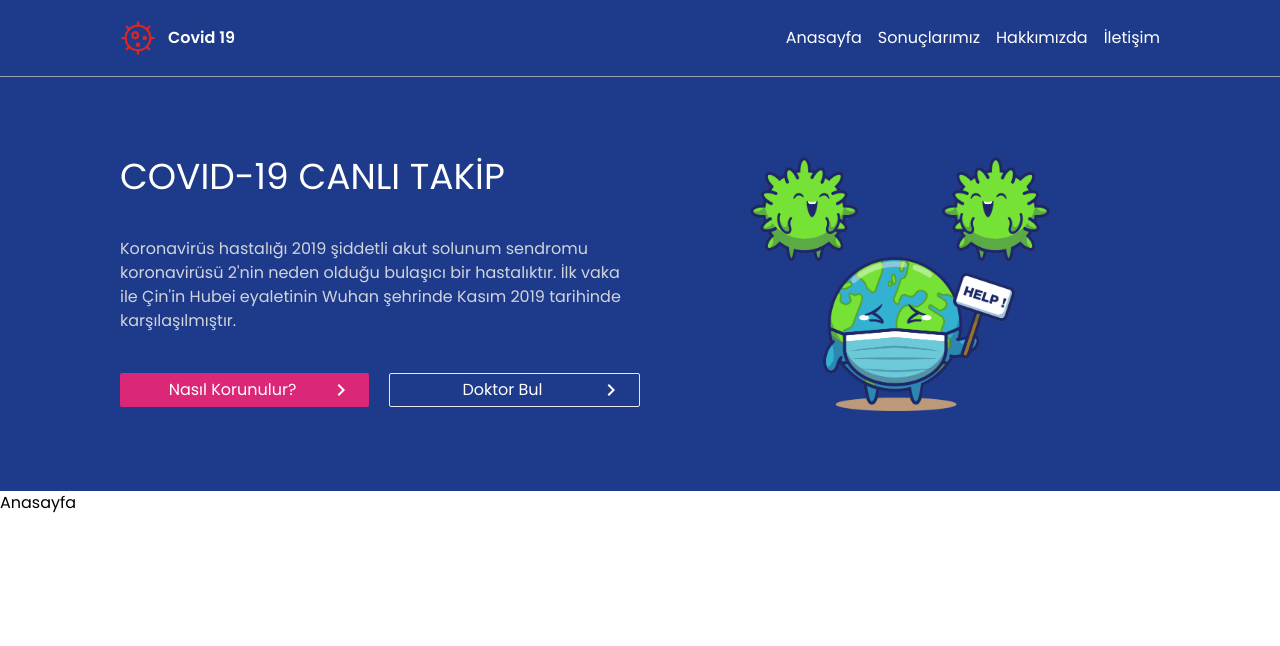
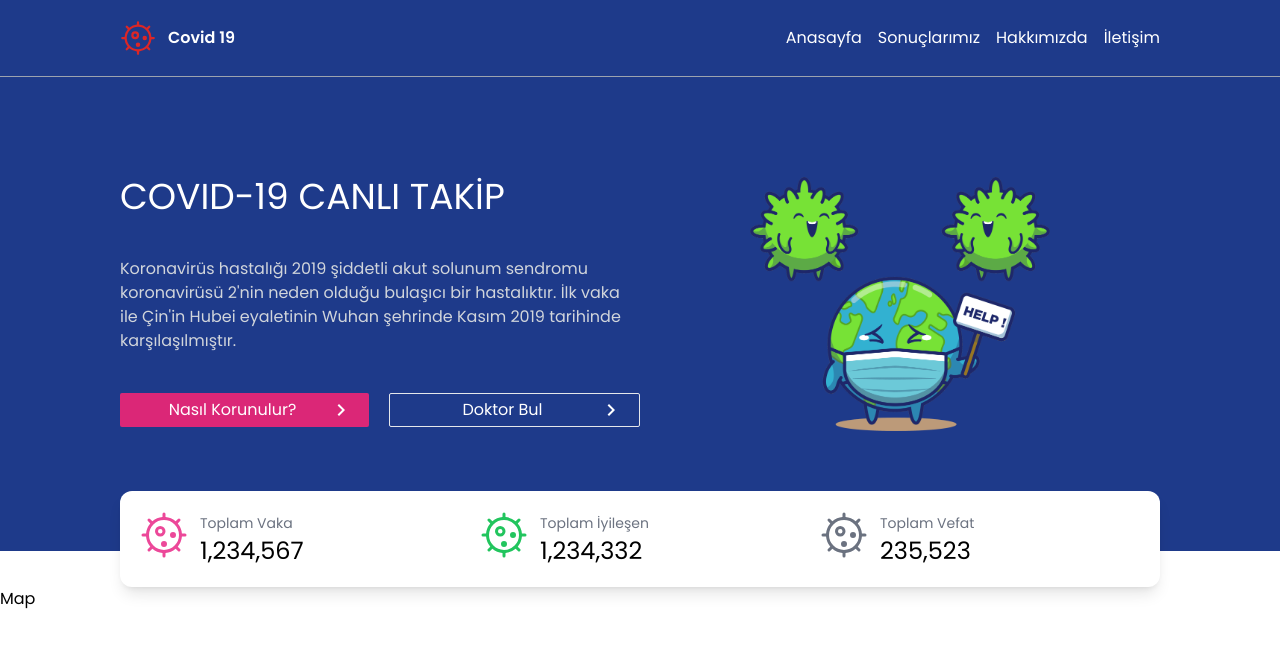
Before and after one commit to emreertugrl/Unit_Test_Covid_Tracker, a React (Create React App) app: page / in a window 1280 px wide. Shown: the top 646 px of the page. Built offline with nearby package versions, Linux system fonts and the light colour scheme.

Commit message:
statictic components design completed.

```diff
--- a/src/pages/home/Hero.jsx
+++ b/src/pages/home/Hero.jsx
@@ -4,7 +4,7 @@ import Container from "../../components/container";
 const Hero = () => {
   return (
     <div className="bg-blue-900 text-white ">
-      <Container design="py-10 md:py-20 grid md:grid-cols-2 h-full   ">
+      <Container design="py-10 pb-16 md:pt-[100px] md:pb-[120px] grid md:grid-cols-2 h-full   ">
         <div className="flex flex-col gap-5 md:gap-10">
           <h1 className="text-4xl">COVID-19 CANLI TAKİP</h1>
 
--- /dev/null
+++ b/src/pages/home/Item.jsx
@@ -0,0 +1,17 @@
+import { PiVirus } from "react-icons/pi";
+
+const Item = ({ color, text, value }) => {
+  return (
+    <div className="flex gap-3">
+      <PiVirus className={`${color} text-2xl md:text-5xl `} />
+      <div>
+        <span className="text-gray-500 text-xs lg:text-sm max-md:hidden">
+          {text}
+        </span>
+        <h2 className="text-lg md:text-2xl ">{value}</h2>
+      </div>
+    </div>
+  );
+};
+
+export default Item;
--- /dev/null
+++ b/src/pages/home/Map.jsx
@@ -0,0 +1,5 @@
+const Map = () => {
+  return <div>Map</div>;
+};
+
+export default Map;
--- /dev/null
+++ b/src/pages/home/Statistic.jsx
@@ -0,0 +1,16 @@
+import Container from "../../components/container";
+import Item from "./Item";
+
+const Statistic = () => {
+  return (
+    <Container design={"!py-0 "}>
+      <div className="bg-white shadow-lg rounded-xl p-5 grid grid-cols-3 gap-5 mt-[-42px] md:mt-[-60px]">
+        <Item color="text-pink-500" text="Toplam Vaka" value="1,234,567" />
+        <Item color="text-green-500" text="Toplam İyileşen" value="1,234,332" />
+        <Item color="text-gray-500" text="Toplam Vefat" value="235,523" />
+      </div>
+    </Container>
+  );
+};
+
+export default Statistic;
--- a/src/pages/home/index.jsx
+++ b/src/pages/home/index.jsx
@@ -1,10 +1,13 @@
 import Hero from "./Hero";
+import Map from "./Map";
+import Statistic from "./Statistic";
 
 const Home = () => {
   return (
     <div>
       <Hero />
-      <h1>Anasayfa</h1>
+      <Statistic />
+      <Map />
     </div>
   );
 };
```
